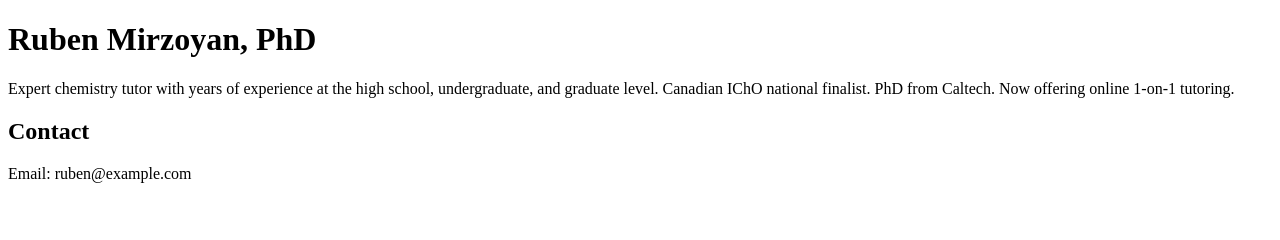
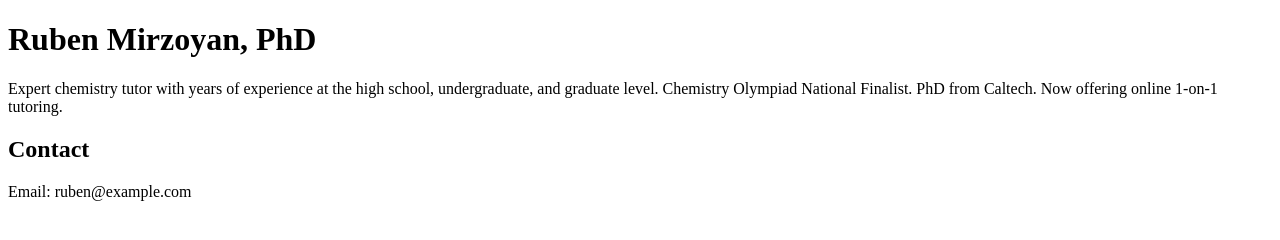
Before and after one commit to rubenmirzoyan/rubenmirzoyan.github.io, a plain HTML site: page index.html in a window 1280 px wide. Drawn offline with Linux system fonts and the light colour scheme.

Commit message:
Update index.html

```diff
--- a/index.html
+++ b/index.html
@@ -6,7 +6,7 @@
 </head>
 <body>
   <h1>Ruben Mirzoyan, PhD</h1>
-  <p>Expert chemistry tutor with years of experience at the high school, undergraduate, and graduate level. Canadian IChO national finalist. PhD from Caltech. Now offering online 1-on-1 tutoring.</p>
+  <p>Expert chemistry tutor with years of experience at the high school, undergraduate, and graduate level. Chemistry Olympiad National Finalist. PhD from Caltech. Now offering online 1-on-1 tutoring.</p>
   <h2>Contact</h2>
   <p>Email: ruben@example.com</p>
 </body>
```
